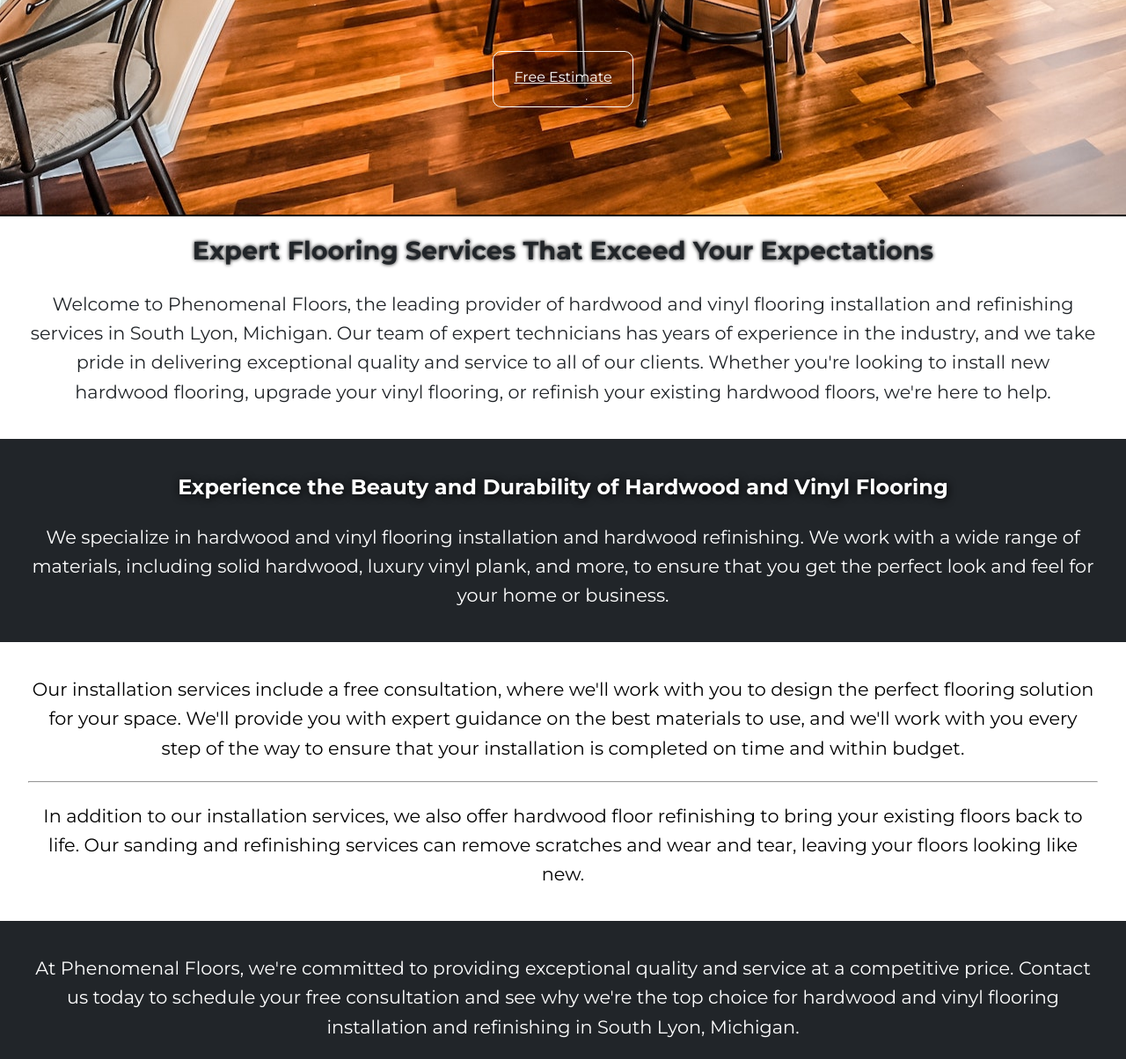
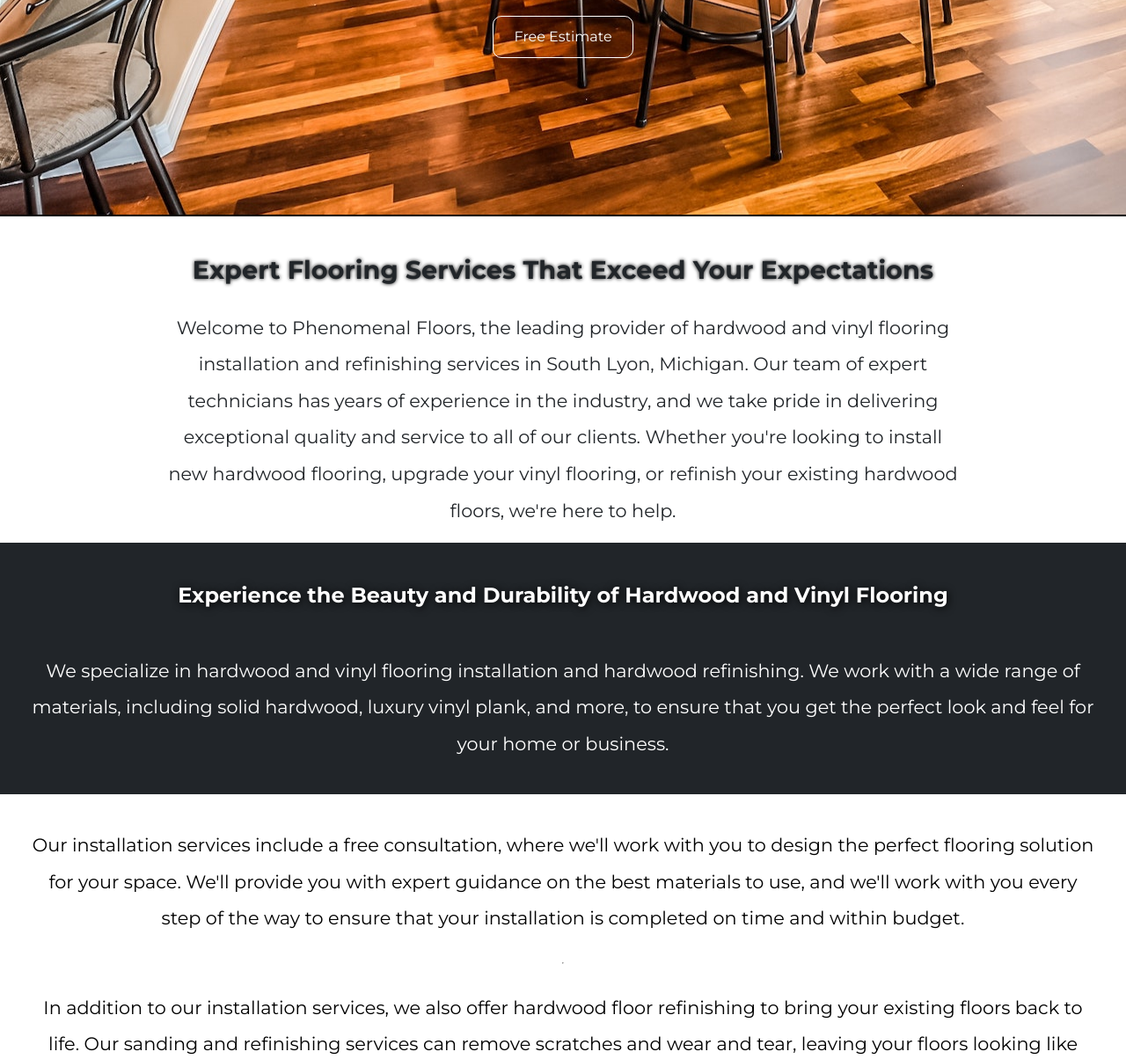
Before and after one commit to DuraBull/Learning-SaSS, a plain HTML site: page index.html in a window 1280 px wide. Shown: the part 302-1506 px from the top of the page at 88% size. Drawn offline with Linux system fonts and the light colour scheme.

Commit message:
some styling

```diff
--- a/index.html
+++ b/index.html
@@ -12,9 +12,11 @@
 
     <header class="main-header">
       <nav class="main-nav">
-        <h1 class="nav-brand"><a>Phenomenal <span class=brand-light>Floors</span></a></h1>
+        <h1 class="nav-brand">
+          <a>Phenomenal <span class="brand-light">Floors</span></a>
+        </h1>
         <ul class="nav-list">
-          <li class="nav-item"><a href="">Home</a></li>
+          <li class="nav-item"><a href="#">Home</a></li>
           <li class="nav-item"><a href="">Service</a></li>
           <li class="nav-item"><a href="">Portfolio</a></li>
           <li class="nav-item"><a href="">Reviews</a></li>
@@ -34,28 +36,57 @@
 
     <section class="content intro primary">
       <h1>Expert Flooring Services That Exceed Your Expectations</h1>
-        <p>Welcome to Phenomenal Floors, the leading provider of hardwood and vinyl flooring installation and refinishing services in South Lyon, Michigan.
-
-            Our team of expert technicians has years of experience in the industry, and we take pride in delivering exceptional quality and service to all of our clients. Whether you're looking to install new hardwood flooring, upgrade your vinyl flooring, or refinish your existing hardwood floors, we're here to help.</p>
+      <p>
+        Welcome to Phenomenal Floors, the leading provider of hardwood and vinyl
+        flooring installation and refinishing services in South Lyon, Michigan.
+        Our team of expert technicians has years of experience in the industry,
+        and we take pride in delivering exceptional quality and service to all
+        of our clients. Whether you're looking to install new hardwood flooring,
+        upgrade your vinyl flooring, or refinish your existing hardwood floors,
+        we're here to help.
+      </p>
     </section>
 
     <section class="content grid secondary">
       <div class="content-title col">
-            <h2>Experience the Beauty and Durability of Hardwood and Vinyl Flooring</h2>
+        <h2>
+          Experience the Beauty and Durability of Hardwood and Vinyl Flooring
+        </h2>
       </div>
       <div class="content-text col">
-            <p>We specialize in hardwood and vinyl flooring installation and hardwood refinishing. We work with a wide range of materials, including solid hardwood, luxury vinyl plank, and more, to ensure that you get the perfect look and feel for your home or business.</p>
+        <p>
+          We specialize in hardwood and vinyl flooring installation and hardwood
+          refinishing. We work with a wide range of materials, including solid
+          hardwood, luxury vinyl plank, and more, to ensure that you get the
+          perfect look and feel for your home or business.
+        </p>
       </div>
     </section>
 
     <section class="content primary">
-        <p>Our installation services include a free consultation, where we'll work with you to design the perfect flooring solution for your space. We'll provide you with expert guidance on the best materials to use, and we'll work with you every step of the way to ensure that your installation is completed on time and within budget.</p>
-        <hr>
-        <p>In addition to our installation services, we also offer hardwood floor refinishing to bring your existing floors back to life. Our sanding and refinishing services can remove scratches and wear and tear, leaving your floors looking like new.</p>
+      <p>
+        Our installation services include a free consultation, where we'll work
+        with you to design the perfect flooring solution for your space. We'll
+        provide you with expert guidance on the best materials to use, and we'll
+        work with you every step of the way to ensure that your installation is
+        completed on time and within budget.
+      </p>
+      <hr />
+      <p>
+        In addition to our installation services, we also offer hardwood floor
+        refinishing to bring your existing floors back to life. Our sanding and
+        refinishing services can remove scratches and wear and tear, leaving
+        your floors looking like new.
+      </p>
     </section>
 
     <section class="content secondary">
-        <p>At Phenomenal Floors, we're committed to providing exceptional quality and service at a competitive price. Contact us today to schedule your free consultation and see why we're the top choice for hardwood and vinyl flooring installation and refinishing in South Lyon, Michigan.</p>
+      <p>
+        At Phenomenal Floors, we're committed to providing exceptional quality
+        and service at a competitive price. Contact us today to schedule your
+        free consultation and see why we're the top choice for hardwood and
+        vinyl flooring installation and refinishing in South Lyon, Michigan.
+      </p>
     </section>
 
     <footer class="main-footer">
--- a/sass/layout/_content.sass
+++ b/sass/layout/_content.sass
@@ -1,6 +1,11 @@
 .content
+    display: flex
+    flex-wrap: wrap
+    justify-content: center
+    align-content: center
     padding: 1em 2em
     text-align: center
+    line-height: 2
     p
         font-size: 1.3em
 
@@ -8,10 +13,13 @@
     color: $primary
     h1
         text-shadow: 0px 0px 4px $black
-        margin-top: 0
+        margin: 0
         font-size: 1.8em
+        padding: 1rem 0
 
     p
+        margin: 0
+        width: 75%
         text-align: center
 
 .secondary
--- a/sass/layout/_header.sass
+++ b/sass/layout/_header.sass
@@ -1,7 +1,7 @@
 .main-header
     position: fixed
     background: $white
-    box-shadow: 0 5px 20px 10px $black
+    box-shadow: 0 2px 30px 10px $black
     top: 0
     left: 0
     right: 0
--- a/sass/layout/_hero.sass
+++ b/sass/layout/_hero.sass
@@ -1,8 +1,8 @@
 .hero
     margin-top: 3em
-    display: grid
+    display: flex
     flex-wrap: wrap
-    background: url("../../img/hero-lg.jpg")
+    background: url("../img/hero-lg.jpg")
     height: 500px
     background-position: 30% 95%
     justify-content: center
@@ -11,18 +11,28 @@
 
 
 .text-hero
+    display: flex
     color: $white
+    width: 100%
     grid-row: 1
     text-shadow: 1px 2px 10px $black
-    text-align: center
-    padding-top: 3em
+    justify-content: center
+    align-items: center
 
 .btn--hero
-    text-align: center
+    text-decoration: none
+    text-shadow: 1px 1px 5px $black
+    display: flex
+    justify-content: center
+    align-items: center
     width: 10em
-    height: 4em
+    height: 3em
     grid-row: 2
     color: $white
     border: 1px solid $white
     padding: 1em
     border-radius: 10px
+
+.btn--hero:hover
+    background: $white
+    color: $black
```
Also changed, not shown: css/main.css. Lines whose indentation alone changed are shown as unchanged.
